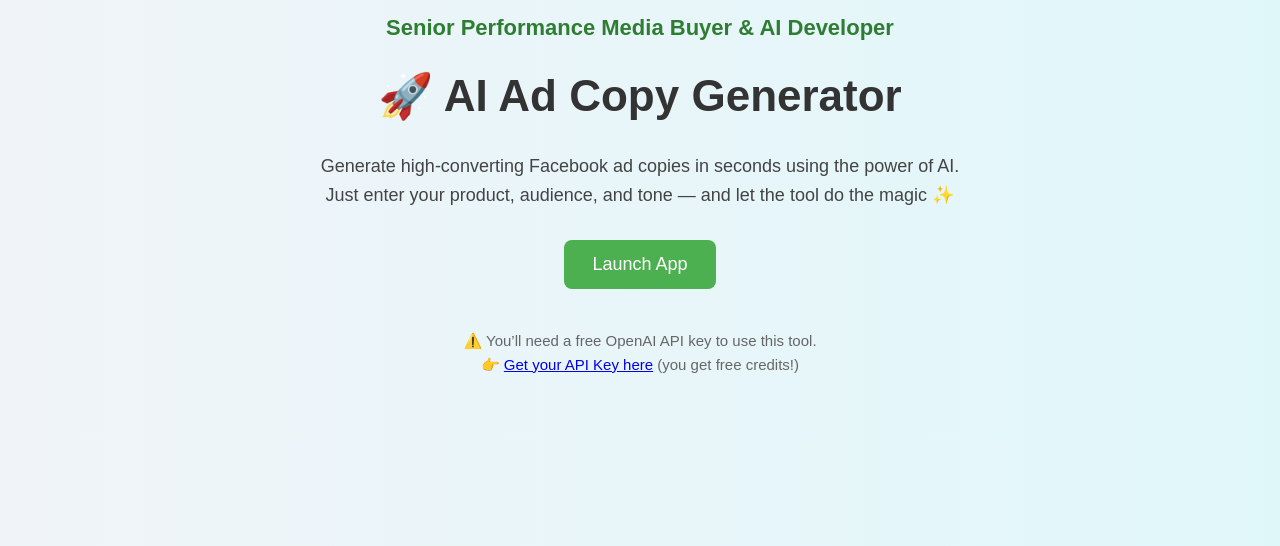
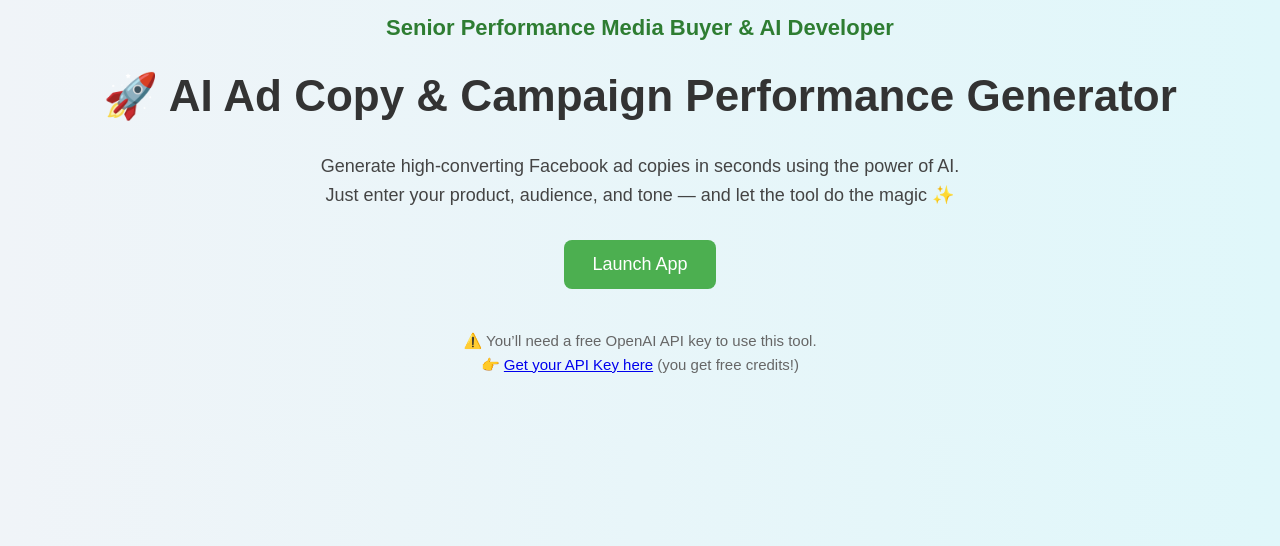
Before and after one commit to Mohamed9629/ai-ad-landing, a plain HTML site: page index.html in a window 1280 px wide. Shown: the part 254-800 px from the top of the page. Drawn offline with Linux system fonts and the light colour scheme.

Commit message:
Update index.html

```diff
--- a/index.html
+++ b/index.html
@@ -59,7 +59,7 @@
 
   <header> Senior Performance Media Buyer & AI Developer</header>
 
-  <h1>🚀 AI Ad Copy Generator</h1>
+  <h1>🚀 AI Ad Copy & Campaign Performance Generator</h1>
   <p>
     Generate high-converting Facebook ad copies in seconds using the power of AI.<br>
     Just enter your product, audience, and tone — and let the tool do the magic ✨
```
